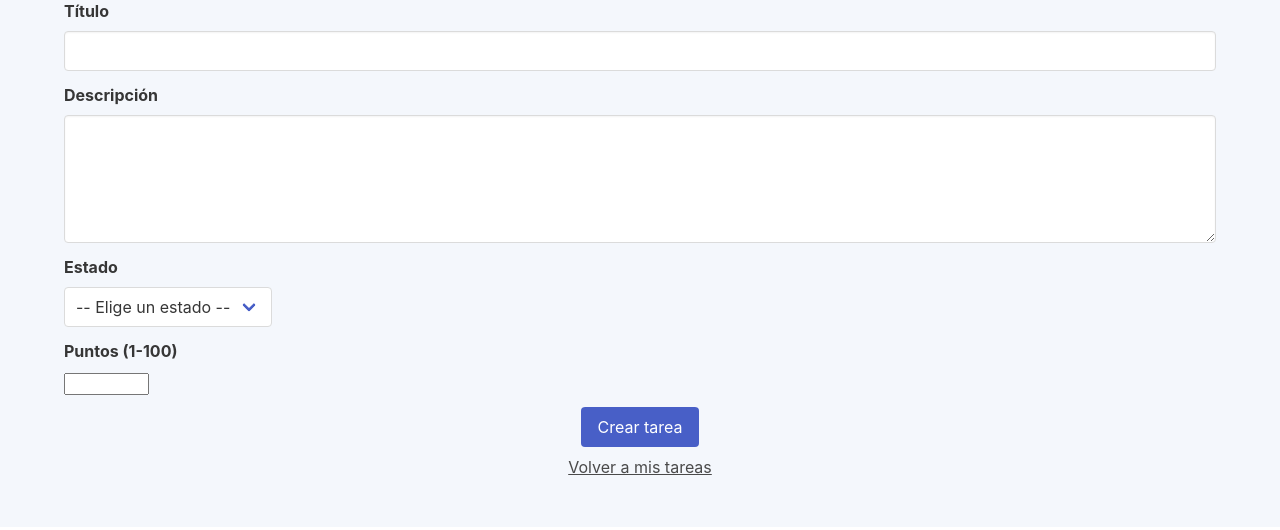
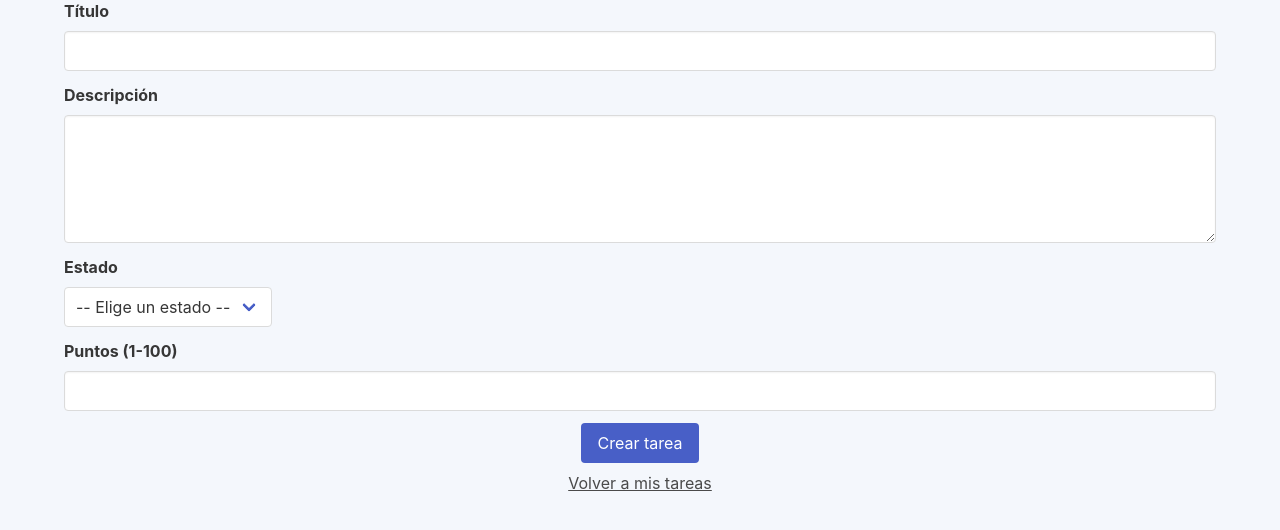
Before and after one commit to Back-End-Gang/sistema-tareas-gamificado, a Django app: template TareasGamificado/tareas/templates/Tareas/CrearTareas.html in a window 1280 px wide. Shown: the part 101-631 px from the top of the page. Run offline with Django 4.2, Linux system fonts and the light colour scheme; the template is opened without the code that fills it, so the values that code supplies are empty.

Commit message:
Cambios a CrearTarea.html

```diff
--- a/TareasGamificado/tareas/templates/Tareas/CrearTareas.html
+++ b/TareasGamificado/tareas/templates/Tareas/CrearTareas.html
@@ -23,7 +23,7 @@
 
         <form method="POST">
             {% csrf_token %}
-            <!-- Campo para el título -->
+
             <div class="field">
                 <label class="label" for="titulo">Título</label>
                 <div class="control">
@@ -31,7 +31,6 @@
                 </div>
             </div>
 
-            <!-- Campo para la descripción -->
             <div class="field">
                 <label class="label" for="descripcion">Descripción</label>
                 <div class="control">
@@ -39,16 +38,14 @@
                 </div>
             </div>
 
-
-            <!-- Campo para seleccionar el estado -->
             <div class="field">
                 <label class="label" for="estado">Estado</label>
                 <div class="control">
                     <div class="select">
                         <select name="estado" id="estado">
-                            <option>-- Elige un estado --</option>
-                                <option value="pendiente">Pendiente</option>
-                                <option value="completada">Completada</option>
+                            <option value="">-- Elige un estado --</option>
+                            <option value="pendiente">Pendiente</option>
+                            <option value="completada">Completada</option>
                         </select>
                     </div>
                 </div>
@@ -58,13 +55,11 @@
                 <label class="label" for="puntos">Puntos (1-100)</label>
                     <div class="control">
                         <div>
-                            <input value="puntos" type="number" id="puntos" name="puntos" min="1" max="100" />
+                            <input class="input" type="number" id="puntos" name="puntos" min="1" max="100" />
                         </div>
                     </div>
             </div>
 
-
-            <!-- Botón de envío -->
             <div class="field is-grouped is-grouped-centered">
                 <div class="control">
                     <button class="button is-link" type="submit">Crear tarea</button>
@@ -72,7 +67,6 @@
             </div>
         </form>
 
-        <!-- Enlace para volver a la lista de tareas -->
         <p class="has-text-centered">
             <a class="button is-text" href="{% url 'listar_tareas' %}">Volver a mis tareas</a>
         </p>
```
